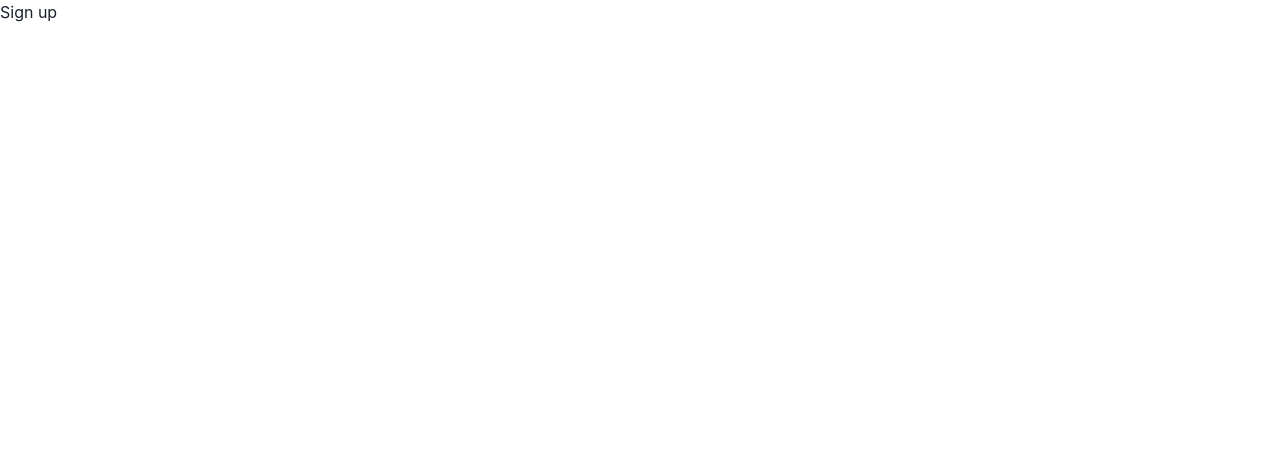
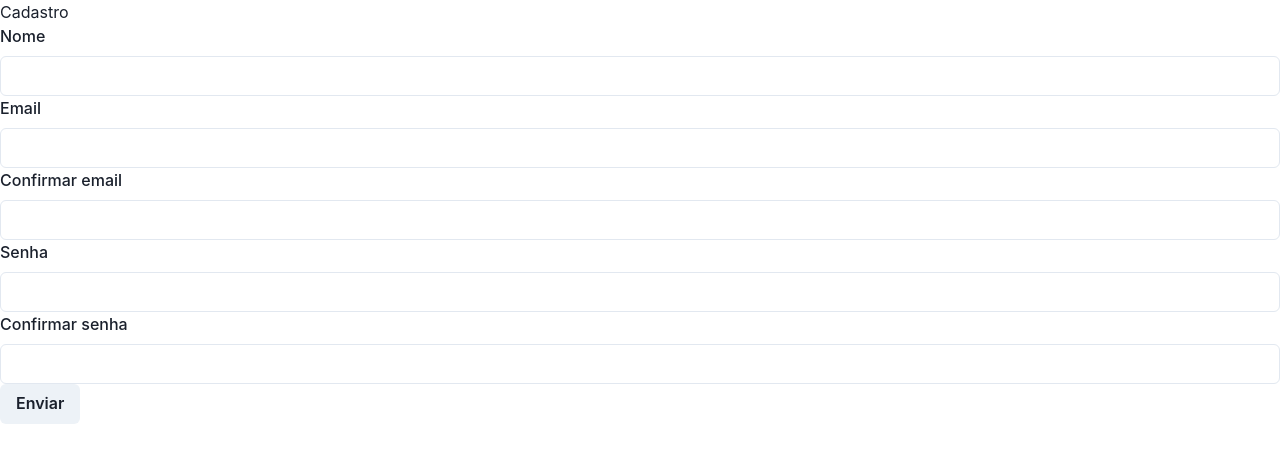
Before and after one commit to victorsnms/discipliny, a React (Create React App) app: page /signUp in a window 1280 px wide. Shown: the top 462 px of the page. Built offline with nearby package versions, Linux system fonts and the light colour scheme.

Commit message:
feat: página de registro funcionando com o form e criação da página services para guardar a api

```diff
--- a/src/Pages/Login/index.jsx
+++ b/src/Pages/Login/index.jsx
@@ -7,6 +7,7 @@ function Login() {
   };
   return (
     <>
+      Login
       <h1 onClick={() => changeTo("/habits")}>Login</h1>
     </>
   );
--- a/src/Pages/SignUp/index.jsx
+++ b/src/Pages/SignUp/index.jsx
@@ -1,13 +1,115 @@
 import { useHistory } from "react-router-dom";
+import { useForm } from "react-hook-form";
+import { yupResolver } from "@hookform/resolvers/yup";
+import * as yup from "yup";
+import api from "../../Services/api";
+
+import {
+  FormControl,
+  FormLabel,
+  FormErrorMessage,
+  Input,
+  Button,
+  useToast,
+} from "@chakra-ui/react";
 
 function SignUp() {
   const history = useHistory();
+  const toast = useToast();
   const changeTo = (path) => {
     history.push(path);
   };
+
+  const schema = yup.object().shape({
+    username: yup
+      .string()
+      .required("Campo obrigatório")
+      .matches(/^[a-zA-Z]+$/, "Apenas letras"),
+    email: yup.string().email("Email inválido").required("Campo obrigatório"),
+    confirmEmail: yup
+      .string()
+      .required("Campo obrigatório")
+      .oneOf([yup.ref("email"), null], "Os emails devem ser iguais"),
+    password: yup
+      .string()
+      .required("Campo obrigatório")
+      .min(8, "Senhas devem ter no mínimo 8 digitos"),
+    confirmPassword: yup
+      .string()
+      .required("Campo obrigatório")
+      .oneOf([yup.ref("password"), null], "As senhas devem ser iguais"),
+  });
+
+  const {
+    register,
+    handleSubmit,
+    formState: { errors },
+  } = useForm({
+    resolver: yupResolver(schema),
+  });
+
+  const toSubmit = (user) => {
+    const { username, password, email } = user;
+    const apiUser = {
+      username: username,
+      password: password,
+      email: email,
+    };
+
+    api
+      .post("/users/", apiUser)
+      .then((res) => {
+        toast({
+          title: "Conta criada!",
+          description: "Sua conta foi criada com sucesso.",
+          status: "success",
+          duration: 2000,
+          isClosable: true,
+        });
+        return history.push("/");
+      })
+      .catch((err) => {
+        toast({
+          title: "Erro ao criar conta!",
+          description: "Não foi possível criar sua conta",
+          status: "error",
+          duration: 2000,
+          isClosable: true,
+        });
+      });
+  };
+
   return (
     <>
-      <h1 onClick={() => changeTo("/")}>Sign up</h1>
+      <h1>Cadastro</h1>
+      <form onSubmit={handleSubmit(toSubmit)}>
+        <FormControl isInvalid={errors.username?.message}>
+          <FormLabel>Nome</FormLabel>
+          <Input {...register("username")} />
+          <FormErrorMessage>{errors.username?.message}</FormErrorMessage>
+        </FormControl>
+        <FormControl isInvalid={errors.email?.message}>
+          <FormLabel>Email</FormLabel>
+          <Input {...register("email")} />
+          <FormErrorMessage>{errors.email?.message}</FormErrorMessage>
+        </FormControl>
+        <FormControl isInvalid={errors.confirmEmail?.message}>
+          <FormLabel>Confirmar email</FormLabel>
+          <Input {...register("confirmEmail")} />
+          <FormErrorMessage>{errors.confirmEmail?.message}</FormErrorMessage>
+        </FormControl>
+        <FormControl isInvalid={errors.password?.message}>
+          <FormLabel>Senha</FormLabel>
+          <Input type="password" {...register("password")} />
+          <FormErrorMessage>{errors.password?.message}</FormErrorMessage>
+        </FormControl>
+        <FormControl isInvalid={errors.confirmPassword?.message}>
+          <FormLabel>Confirmar senha</FormLabel>
+          <Input type="password" {...register("confirmPassword")} />
+          <FormErrorMessage>{errors.confirmPassword?.message}</FormErrorMessage>
+        </FormControl>
+        <Button type="submit">Enviar</Button>
+      </form>
     </>
   );
 }
--- /dev/null
+++ b/src/Services/api.js
@@ -0,0 +1,7 @@
+import axios from "axios";
+
+const api = axios.create({
+  baseURL: "https://kabit-api.herokuapp.com",
+});
+
+export default api;
```
